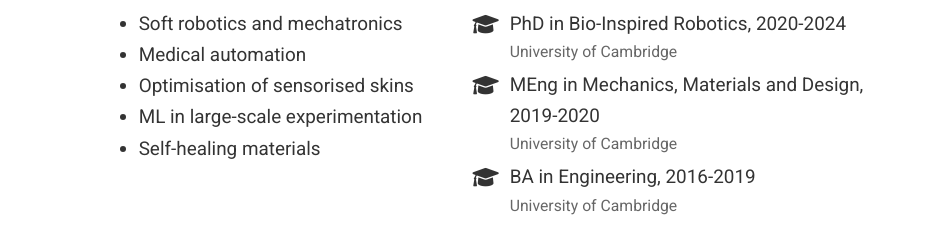
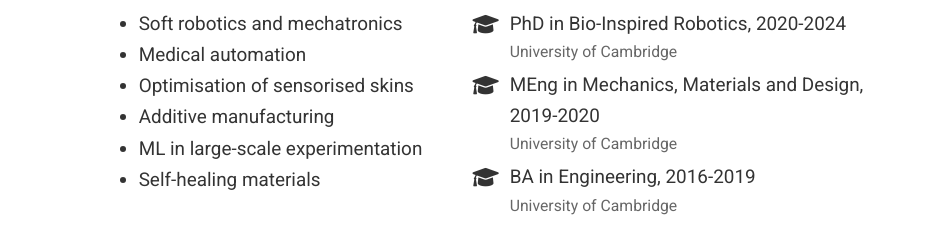
Before and after one commit to DSHardman/dshardman.github.io, a plain HTML site: page index.html in a window 1280 px wide. Shown: the part 562-800 px from the top of the page, 343-1280 px from the left. Drawn offline with Linux system fonts and the light colour scheme; some icons are missing.

Commit message:
author index

```diff
--- a/index.html
+++ b/index.html
@@ -994,6 +994,8 @@
 
           <li>Optimisation of sensorised skins</li>
 
+          <li>Additive manufacturing</li>
+
           <li>ML in large-scale experimentation</li>
 
           <li>Self-healing materials</li>
```
